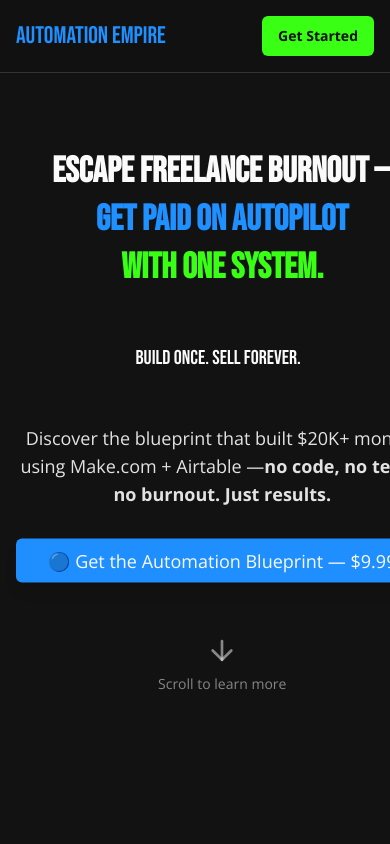
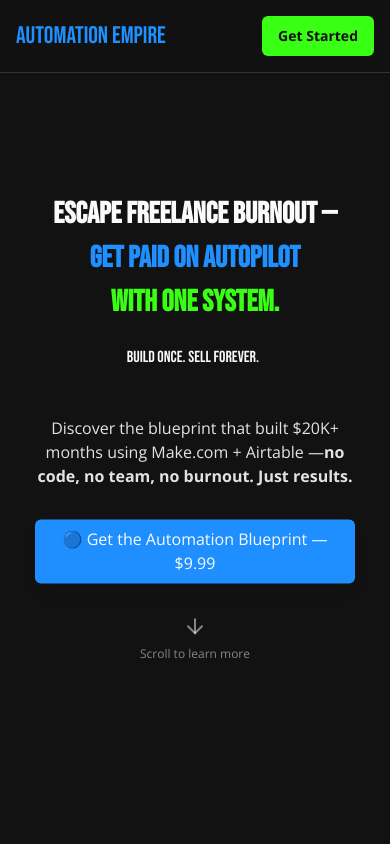
Before and after one commit to erichomepro/automation-empire-blueprint, a React (Vite) app: page / in a window 390 px wide. Shown: the top 844 px of the page. Built offline with nearby package versions, Linux system fonts and the light colour scheme.

Commit message:
Fix: Mobile responsiveness issues
Addresses mobile display issues, ensuring the website functions correctly on smaller screens.

```diff
--- a/index.html
+++ b/index.html
@@ -3,7 +3,7 @@
 <html lang="en">
   <head>
     <meta charset="UTF-8" />
-    <meta name="viewport" content="width=device-width, initial-scale=1.0" />
+    <meta name="viewport" content="width=device-width, initial-scale=1.0, maximum-scale=1.0, user-scalable=no" />
     <title>Automation Empire | Escape Freelance Burnout</title>
     <meta name="description" content="Discover the blueprint that built $20K+ months using Make.com + Airtable — no code, no team, no burnout. Just results." />
     <meta name="author" content="Eric Wick" />
--- a/src/components/FooterCTA.tsx
+++ b/src/components/FooterCTA.tsx
@@ -18,24 +18,24 @@ const FooterCTA = () => {
   };
 
   return (
-    <section className="section py-16 bg-dark">
+    <section className="section py-12 md:py-16 bg-dark px-4">
       <div
         ref={ref}
         className={`max-w-3xl mx-auto text-center transition-all duration-700 ${
           inView ? 'opacity-100 translate-y-0' : 'opacity-0 translate-y-10'
         }`}
       >
-        <h2 className="text-2xl md:text-3xl font-heading mb-4">
+        <h2 className="text-xl md:text-3xl font-heading mb-4">
           Still Reading? That's Your Sign.
         </h2>
-        <p className="text-xl mb-8 text-light/90">
+        <p className="text-lg md:text-xl mb-6 md:mb-8 text-light/90">
           One automation away from your new life.
         </p>
 
         <Button
           onClick={handleCheckout}
           size="lg"
-          className="btn-action"
+          className="btn-action w-full md:w-auto"
         >
           Let's Build Your Empire <ArrowRight className="ml-2" size={18} />
         </Button>
--- a/src/components/HeroSection.tsx
+++ b/src/components/HeroSection.tsx
@@ -18,7 +18,7 @@ const HeroSection = () => {
   };
 
   return (
-    <section className="min-h-screen flex flex-col justify-center items-center pt-20 pb-16 px-4 relative overflow-hidden">
+    <section className="min-h-[100svh] flex flex-col justify-center items-center pt-20 pb-16 px-4 relative overflow-hidden">
       {/* Background elements */}
       <div className="absolute inset-0 -z-10 bg-dark">
         <div className="absolute top-1/4 left-1/4 w-72 h-72 bg-hero/20 rounded-full filter blur-3xl"></div>
@@ -30,35 +30,35 @@ const HeroSection = () => {
           isVisible ? 'opacity-100 translate-y-0' : 'opacity-0 translate-y-12'
         }`}
       >
-        <h1 className="text-4xl md:text-6xl lg:text-7xl font-heading font-bold mb-4 text-light">
+        <h1 className="text-3xl md:text-6xl lg:text-7xl font-heading font-bold mb-4 text-light">
           Escape Freelance Burnout —<br />
           <span className="text-hero block mt-2">Get Paid on Autopilot</span>
-          <span className="text-accent block mt-2 h-16 md:h-auto">with One System.</span>
+          <span className="text-accent block mt-2">with One System.</span>
         </h1>
 
-        <div className="my-8 h-12 overflow-hidden">
+        <div className="my-6 md:my-8 h-12 overflow-hidden">
           <h2 className="typewriter text-xl md:text-2xl font-heading">
             Build Once. Sell Forever.
           </h2>
         </div>
 
-        <p className="text-lg md:text-xl mb-8 max-w-3xl mx-auto text-light/90">
+        <p className="text-base md:text-xl mb-8 max-w-3xl mx-auto text-light/90 px-2">
           Discover the blueprint that built $20K+ months using Make.com + Airtable —<br className="hidden md:block" />
           <span className="font-bold">no code, no team, no burnout. Just results.</span>
         </p>
 
-        <div className="mt-8">
+        <div className="mt-6 md:mt-8">
           <Button
             onClick={scrollToCheckout}
             size="lg"
-            className="btn-action animate-float text-lg"
+            className="btn-action text-base md:text-lg px-4 py-2 md:px-8 md:py-4 w-full max-w-xs md:max-w-none md:w-auto animate-float"
           >
             🔵 Get the Automation Blueprint — $9.99
           </Button>
 
-          <div className="mt-16 animate-bounce">
-            <ArrowDown className="mx-auto text-light/50" size={32} />
-            <p className="text-sm text-light/50 mt-2">Scroll to learn more</p>
+          <div className="mt-8 md:mt-16 animate-bounce">
+            <ArrowDown className="mx-auto text-light/50" size={24} />
+            <p className="text-xs md:text-sm text-light/50 mt-2">Scroll to learn more</p>
           </div>
         </div>
       </div>
--- a/src/index.css
+++ b/src/index.css
@@ -40,33 +40,51 @@
 @layer base {
   * {
     @apply border-border;
+    -webkit-tap-highlight-color: transparent;
+  }
+
+  html, body {
+    width: 100%;
+    overflow-x: hidden;
+    position: relative;
+    height: 100%;
+    min-height: 100%;
   }
 
   body {
     @apply bg-dark text-light font-body;
     scroll-behavior: smooth;
+    text-rendering: optimizeLegibility;
+    -webkit-font-smoothing: antialiased;
+    -moz-osx-font-smoothing: grayscale;
   }
 
   h1, h2, h3, h4, h5, h6 {
     @apply font-heading;
   }
+
+  #root {
+    width: 100%;
+    overflow-x: hidden;
+    position: relative;
+  }
 }
 
 @layer components {
   .btn-primary {
-    @apply bg-hero text-white font-bold py-4 px-8 rounded-md hover:bg-opacity-90 transition-all transform hover:-translate-y-1 duration-300 shadow-lg;
+    @apply bg-hero text-white font-bold py-3 md:py-4 px-6 md:px-8 rounded-md hover:bg-opacity-90 transition-all transform hover:-translate-y-1 duration-300 shadow-lg;
   }
 
   .btn-action {
-    @apply bg-accent text-dark font-bold py-4 px-8 rounded-md hover:bg-opacity-90 transition-all transform hover:-translate-y-1 duration-300 shadow-lg hover:animate-glow;
+    @apply bg-accent text-dark font-bold py-3 md:py-4 px-6 md:px-8 rounded-md hover:bg-opacity-90 transition-all transform hover:-translate-y-1 duration-300 shadow-lg hover:animate-glow;
   }
 
   .feature-card {
-    @apply bg-gradient-to-br from-muted to-dark p-6 rounded-xl shadow-lg transition-transform duration-300 hover:-translate-y-2;
+    @apply bg-gradient-to-br from-muted to-dark p-4 md:p-6 rounded-xl shadow-lg transition-transform duration-300 hover:-translate-y-2;
   }
 
   .section {
-    @apply py-16 md:py-24 px-4 md:px-8 max-w-7xl mx-auto;
+    @apply py-12 md:py-24 px-4 md:px-8 max-w-7xl mx-auto;
   }
 
   .typewriter {
@@ -86,3 +104,27 @@
     @apply flex items-center gap-2 mb-4;
   }
 }
+
+/* Mobile specific fixes */
+@media screen and (max-width: 768px) {
+  .typewriter {
+    font-size: 1rem;
+    width: 100%;
+    max-width: 100%;
+    overflow: hidden;
+    white-space: normal;
+    word-break: break-word;
+    animation: none;
+    border-right: none;
+  }
+
+  .btn-action {
+    width: auto;
+    padding-left: 1rem;
+    padding-right: 1rem;
+    text-align: center;
+    display: inline-block;
+    white-space: normal;
+    height: auto;
+  }
+}
--- a/src/pages/Index.tsx
+++ b/src/pages/Index.tsx
@@ -13,9 +13,9 @@ import Footer from '@/components/Footer';
 
 const Index = () => {
   return (
-    <div className="min-h-screen bg-dark">
+    <div className="min-h-screen w-full bg-dark overflow-x-hidden">
       <Navbar />
-      <main>
+      <main className="w-full overflow-x-hidden">
         <HeroSection />
         <FeaturesSection />
         <WhoForSection />
--- a/tailwind.config.ts
+++ b/tailwind.config.ts
@@ -13,8 +13,16 @@ export default {
 	theme: {
 		container: {
 			center: true,
-			padding: '2rem',
+			padding: {
+				DEFAULT: '1rem',
+				sm: '2rem',
+				lg: '2rem',
+			},
 			screens: {
+				'sm': '640px',
+				'md': '768px',
+				'lg': '1024px',
+				'xl': '1280px',
 				'2xl': '1400px'
 			}
 		},
@@ -123,7 +131,16 @@ export default {
 				'blink': 'blink 1s infinite',
 				'glow': 'glow 2s ease-in-out infinite',
 				'float': 'float 6s ease-in-out infinite'
-			}
+			},
+			// Add viewport height fixes for mobile
+			height: {
+				'screen': '100vh',
+				'svh': '100svh', // Use smooth viewport height for mobile
+			},
+			minHeight: {
+				'screen': '100vh',
+				'svh': '100svh',
+			},
 		}
 	},
 	plugins: [require("tailwindcss-animate")],
```
